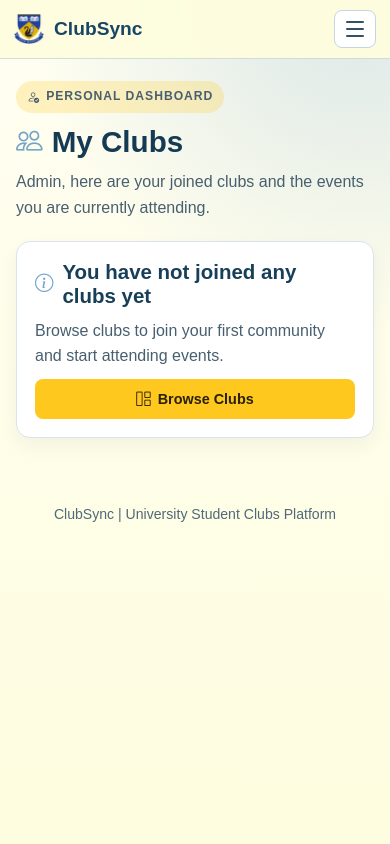
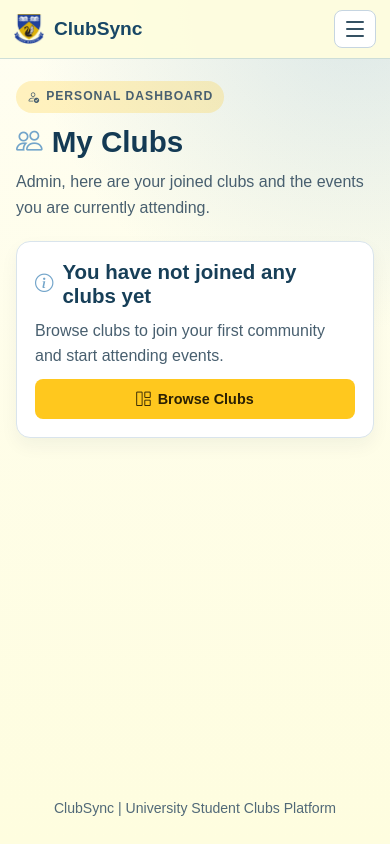
Before and after one commit to HirushikaWickramaarachchi/AgileProject, a Flask app: page /myclubs in a window 390 px wide. Run offline with Flask 3, Linux system fonts and the light colour scheme; a user stored in the database is signed in; some libraries are stand-ins or nearby versions.

Commit message:
Adjust footer behavior, and refine section styling for improved consistency and responsiveness.

```diff
--- a/static/css/styles.css
+++ b/static/css/styles.css
@@ -188,9 +188,25 @@ button:hover {
 .clubs-page {
     color: #22303d;
     min-height: 100vh;
+    display: flex;
+    flex-direction: column;
     background:
         radial-gradient(circle at 92% 0%, rgba(115, 165, 202, 0.25), transparent 36%),
         linear-gradient(180deg, #fffef2 0%, var(--background) 100%);
+}
+
+.clubs-main,
+.club-details-main,
+.event-main,
+.my-clubs-main,
+.search-main {
+    flex: 1 0 auto;
+    width: 100%;
+}
+
+.clubs-page > .leave-club-dialog,
+.clubs-page > .leave-club-dialog + script {
+    flex: 0 0 auto;
 }
 
 .site-header {
@@ -663,6 +679,7 @@ button:hover {
 }
 
 .clubs-footer {
+    flex-shrink: 0;
     margin-top: 38px;
     text-align: center;
     color: #516978;
```
Also changed, not shown: instance/clubsync.db.
